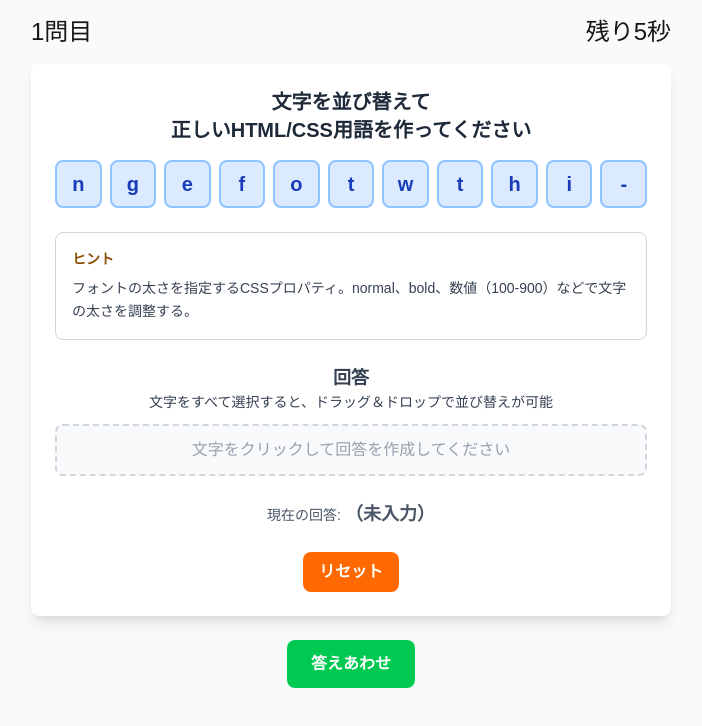
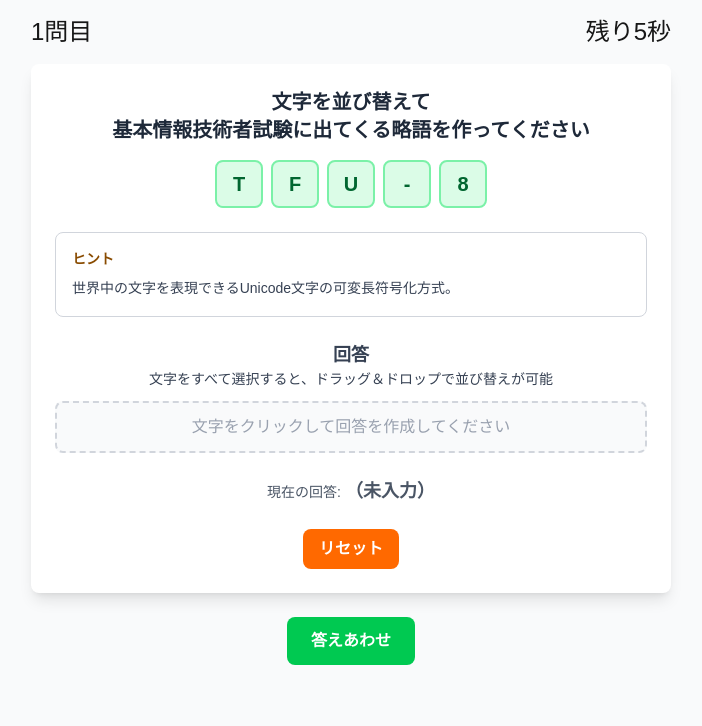
Before and after one commit to koza-ken/shufflemoji, a Next.js app in the folder word-scramble-nextjs/: page /game/fe in a window 1280 px wide. Shown: the top 726 px of the page, without its empty margins (289-991 px from the left). Built offline with nearby package versions, Linux system fonts and the light colour scheme.

Commit message:
fix:modeにFEでも分岐できるように修正

```diff
--- a/word-scramble-nextjs/app/game/[mode]/page.tsx
+++ b/word-scramble-nextjs/app/game/[mode]/page.tsx
@@ -11,7 +11,7 @@ export default async function GamePage({ params }: GamePageProps) {
   const { mode } = await params
 
   // modeをGameModeタイプにキャスト
-  const gameMode = (mode === 'ruby' ? 'ruby' : 'html-css') as GameMode
+  const gameMode = (mode === 'ruby' ? 'ruby' : mode === 'html-css' ? 'html-css' : 'fe') as GameMode
 
   return <GamePageContent mode={gameMode} />
 }
--- a/word-scramble-nextjs/components/GamePageContent.tsx
+++ b/word-scramble-nextjs/components/GamePageContent.tsx
@@ -5,6 +5,7 @@ import { Header } from '@/components/game/Header';
 import { Hint } from '@/components/game/Hint';
 import { getRandomHtmlCssTerm } from '@/data/htmlCssTerms';
 import { getRandomRubyMethod } from '@/data/rubyMethods';
+import { getRandomFeTerm } from '@/data/feTerms';
 import { AllChars, GameWord, SelectedChars, GameMode } from '@/types/word';
 import { Answer } from '@/components/game/Answer';
 import { useTimer } from '@/hooks/use-timer';
@@ -12,6 +13,7 @@ import { useTimer } from '@/hooks/use-timer';
 import { useRouter } from 'next/navigation';
 import { HTMLCSSQuestion } from '@/components/game/HTMLCSSQuestion';
 import { RubyQuestion } from '@/components/game/RubyQuestion';
+import { FEQuestion } from '@/components/game/FEQuestion';
 
 type GamePageContentProps = {
   mode: GameMode
@@ -48,8 +50,10 @@ export const GamePageContent = ({ mode }: GamePageContentProps) => {
   const getRandomWord = ():GameWord => {
     if (mode === 'html-css') {
       return getRandomHtmlCssTerm();
+    } else if (mode === 'ruby') {
+      return getRandomRubyMethod();
     } else {
-      return getRandomRubyMethod();
+      return getRandomFeTerm();
     }
   };
 
@@ -293,8 +297,10 @@ export const GamePageContent = ({ mode }: GamePageContentProps) => {
         <div className="bg-white rounded-lg shadow-lg p-6 mb-6">
           {mode === 'html-css' ? (
             <HTMLCSSQuestion allChars={allChars} handleCharClick={handleCharClick} />
+          ) : mode === 'ruby' ? (
+            <RubyQuestion allChars={allChars} handleCharClick={handleCharClick} />
           ) : (
-            <RubyQuestion allChars={allChars} handleCharClick={handleCharClick} />
+            <FEQuestion allChars={allChars} handleCharClick={handleCharClick} />
           )}
           {/* ヒント表示 */}
           <Hint word={currentWord} />
```
